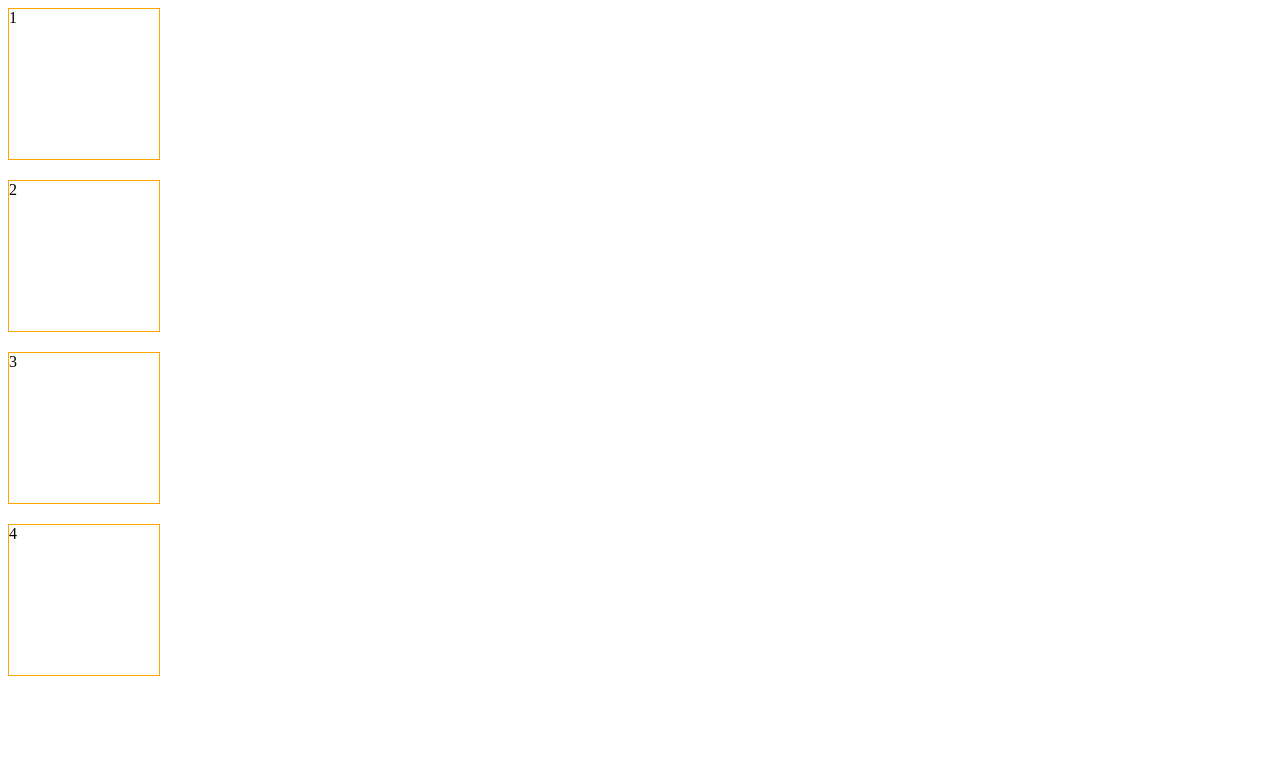
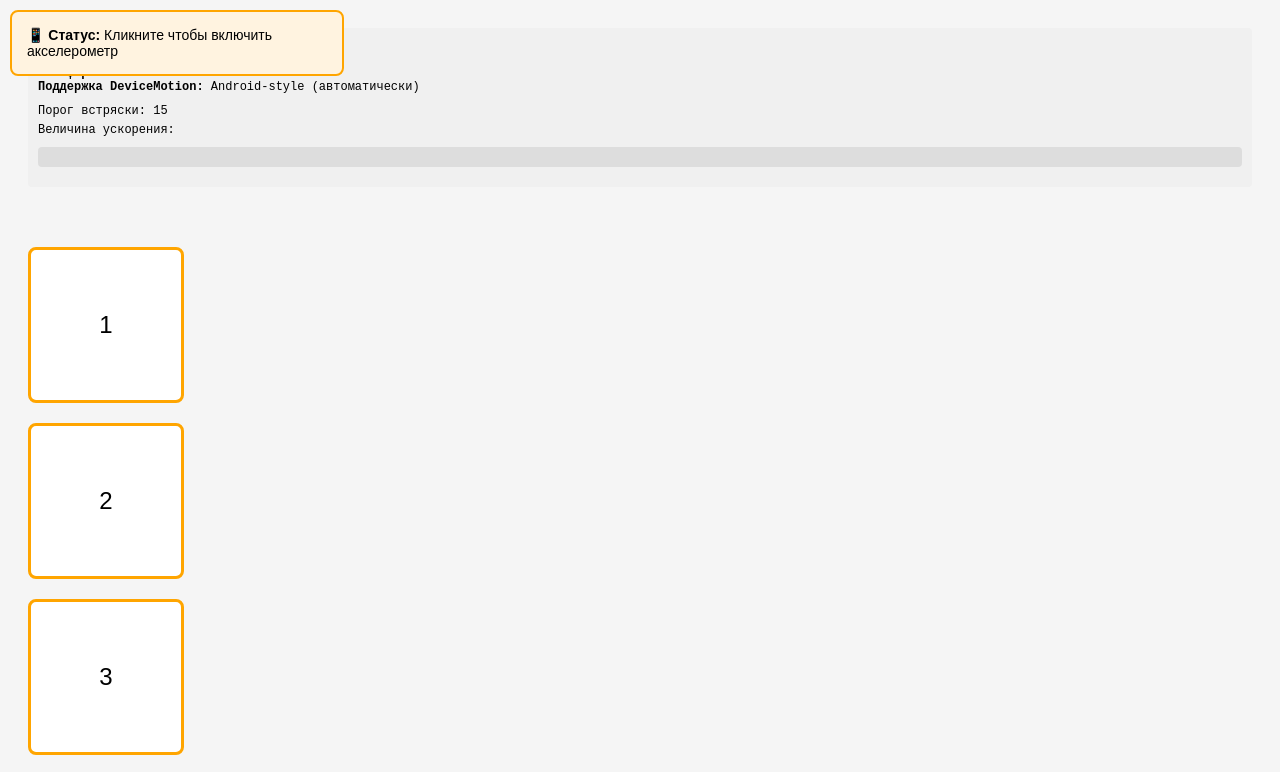
Before and after one commit to LinaCor/shake-test, a plain HTML site: page index.html in a window 1280 px wide. Shown: the top 772 px of the page. Drawn offline with Linux system fonts and the light colour scheme.

Commit message:
еще тест

```diff
--- a/index.html
+++ b/index.html
@@ -3,17 +3,109 @@
 <head>
   <meta charset="UTF-8">
   <meta name="viewport" content="width=device-width, initial-scale=1.0">
-  <title>Document</title>
+  <title>Shake Test</title>
   <style>
+    body {
+      font-family: Arial, sans-serif;
+      padding: 20px;
+      background: #f5f5f5;
+    }
+
+    .status {
+      position: fixed;
+      top: 10px;
+      left: 10px;
+      background: white;
+      border: 2px solid #333;
+      padding: 15px;
+      border-radius: 8px;
+      font-size: 14px;
+      z-index: 1000;
+      max-width: 300px;
+    }
+
+    .status.granted {
+      border-color: green;
+      background: #e8f5e9;
+    }
+
+    .status.denied {
+      border-color: red;
+      background: #ffebee;
+    }
+
+    .status.waiting {
+      border-color: orange;
+      background: #fff3e0;
+    }
+
     .item {
       width: 150px;
       height: 150px;
-      border: 1px solid orange;
+      border: 3px solid orange;
       margin-bottom: 20px;
+      display: flex;
+      align-items: center;
+      justify-content: center;
+      font-size: 24px;
+      background: white;
+      border-radius: 8px;
+      transition: all 0.3s ease;
+    }
+
+    .item:hover {
+      box-shadow: 0 4px 12px rgba(0,0,0,0.2);
+    }
+
+    .container {
+      margin-top: 60px;
+    }
+
+    .debug-info {
+      background: #f0f0f0;
+      padding: 10px;
+      border-radius: 4px;
+      font-family: monospace;
+      font-size: 12px;
+      margin-bottom: 20px;
+      max-height: 150px;
+      overflow-y: auto;
+    }
+
+    .magnitude-bar {
+      height: 20px;
+      background: #ddd;
+      border-radius: 4px;
+      margin: 10px 0;
+      overflow: hidden;
+    }
+
+    .magnitude-fill {
+      height: 100%;
+      background: linear-gradient(to right, #4CAF50, #FFC107, #F44336);
+      width: 0%;
+      transition: width 0.1s;
     }
   </style>
 </head>
 <body>
+  <div class="status waiting" id="status">
+    <strong>📱 Статус:</strong> Кликните чтобы включить акселерометр
+    <div id="statusText"></div>
+  </div>
+
+  <div class="debug-info">
+    <div><strong>Последнее ускорение:</strong> <span id="lastAccel">-</span></div>
+    <div><strong>Встрясок:</strong> <span id="shakeCount">0</span></div>
+    <div><strong>Платформа:</strong> <span id="platform">-</span></div>
+    <div><strong>Поддержка DeviceMotion:</strong> <span id="support">-</span></div>
+    <div style="margin-top: 10px;">Порог встряски: 15</div>
+    <div style="margin-top: 5px;">Величина ускорения:</div>
+    <div class="magnitude-bar">
+      <div class="magnitude-fill" id="magnitudeFill"></div>
+    </div>
+  </div>
+
   <div class="container">
     <div data-shuffleable class="item">1</div>
     <div data-shuffleable class="item">2</div>
@@ -22,35 +114,94 @@
   </div>
 
   <script>
-    // Запрашиваем разрешение на доступ к акселерометру
+    const statusEl = document.getElementById('status');
+    const statusText = document.getElementById('statusText');
+    const lastAccelEl = document.getElementById('lastAccel');
+    const shakeCountEl = document.getElementById('shakeCount');
+    const platformEl = document.getElementById('platform');
+    const supportEl = document.getElementById('support');
+    const magnitudeFill = document.getElementById('magnitudeFill');
+
+    let shakeCount = 0;
+    let lastShakeTime = 0;
+    const SHAKE_THRESHOLD = 15;
+    const SHAKE_COOLDOWN = 500;
+
+    // Диагностика платформы
+    function setupDiagnostics() {
+      const isIOS = /iPad|iPhone|iPod/.test(navigator.userAgent);
+      const hasPermissionAPI = typeof DeviceMotionEvent !== 'undefined' &&
+                               DeviceMotionEvent.requestPermission !== undefined;
+
+      platformEl.textContent = isIOS ? 'iOS' : 'Android/Other';
+      supportEl.textContent = hasPermissionAPI ? 'iOS-style (requestPermission)' : 'Android-style (автоматически)';
+
+      return { isIOS, hasPermissionAPI };
+    }
+
+    const { isIOS, hasPermissionAPI } = setupDiagnostics();
+
     async function requestMotionPermission() {
       try {
-        const permission = await DeviceMotionEvent.requestPermission?.();
-        if (permission === 'granted') {
+        updateStatus('Запрашиваю разрешение...', 'waiting');
+
+        if (hasPermissionAPI) {
+          // iOS путь
+          const permission = await DeviceMotionEvent.requestPermission();
+          console.log('Разрешение:', permission);
+
+          if (permission === 'granted') {
+            window.addEventListener('devicemotion', handleMotion);
+            updateStatus('✅ Разрешение получено! Трясите телефон', 'granted');
+            statusText.textContent = 'Акселерометр активен';
+          } else if (permission === 'denied') {
+            updateStatus('❌ Разрешение отклонено', 'denied');
+            statusText.textContent = 'Включите доступ в настройках';
+          }
+        } else {
+          // Android путь - добавляем слушатель напрямую
           window.addEventListener('devicemotion', handleMotion);
+          updateStatus('✅ Слушатель установлен! Трясите телефон', 'granted');
+          statusText.textContent = 'Акселерометр активен (Android)';
         }
       } catch (error) {
         console.error('Ошибка разрешения:', error);
+        updateStatus('❌ Ошибка: ' + error.message, 'denied');
+        statusText.textContent = error.message;
       }
     }
 
-    let lastShakeTime = 0;
-    const SHAKE_THRESHOLD = 15; // Порог чувствительности
-    const SHAKE_COOLDOWN = 500; // мс между обнаружениями
+    function updateStatus(message, className) {
+      statusEl.textContent = message;
+      statusEl.className = 'status ' + className;
+      statusText.textContent = '';
+    }
 
     function handleMotion(event) {
       const acceleration = event.accelerationIncludingGravity;
+      if (!acceleration) {
+        console.warn('Нет данных ускорения');
+        return;
+      }
+
       const x = acceleration.x || 0;
       const y = acceleration.y || 0;
       const z = acceleration.z || 0;
 
-      // Вычисляем величину ускорения
       const magnitude = Math.sqrt(x * x + y * y + z * z);
 
-      // Если встряска достаточно сильная и не в cooldown
+      // Обновляем визуализацию
+      lastAccelEl.textContent = magnitude.toFixed(2);
+      const barWidth = Math.min((magnitude / 50) * 100, 100);
+      magnitudeFill.style.width = barWidth + '%';
+
+      // Обнаружение встряски
       if (magnitude > SHAKE_THRESHOLD && Date.now() - lastShakeTime > SHAKE_COOLDOWN) {
         lastShakeTime = Date.now();
+        shakeCount++;
+        shakeCountEl.textContent = shakeCount;
         shuffleElements();
+        console.log(`🎉 Встряска #${shakeCount}! Величина: ${magnitude.toFixed(2)}`);
       }
     }
 
@@ -60,16 +211,30 @@
 
       if (!parent) return;
 
-      // Перемешиваем элементы
-      const shuffled = Array.from(elements).sort(() => Math.random() - 0.5);
+      // Анимация
+      parent.style.opacity = '0.5';
 
-      shuffled.forEach(el => parent.appendChild(el));
-      console.log('Элементы перемешаны!');
+      setTimeout(() => {
+        const shuffled = Array.from(elements).sort(() => Math.random() - 0.5);
+        shuffled.forEach(el => parent.appendChild(el));
+        parent.style.opacity = '1';
+        console.log('Элементы перемешаны!');
+      }, 100);
     }
 
-    // Стартуем при клике (нужно для iOS)
+    // Активируем при первом клике
     document.addEventListener('click', requestMotionPermission, { once: true });
 
+    // Или при нажатии на Enter
+    document.addEventListener('keypress', (e) => {
+      if (e.key === 'Enter') {
+        requestMotionPermission();
+      }
+    });
+
+    // Логируем при загрузке
+    console.log('🔧 Страница загружена. iOS:', isIOS, 'Имеет requestPermission:', hasPermissionAPI);
+    console.log('Кликните на странице или нажмите Enter для включения акселерометра');
   </script>
 </body>
 </html>
```
